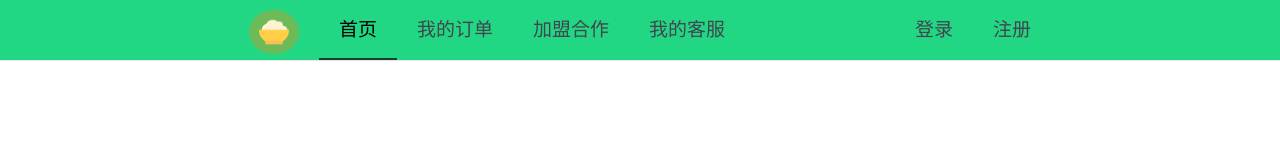
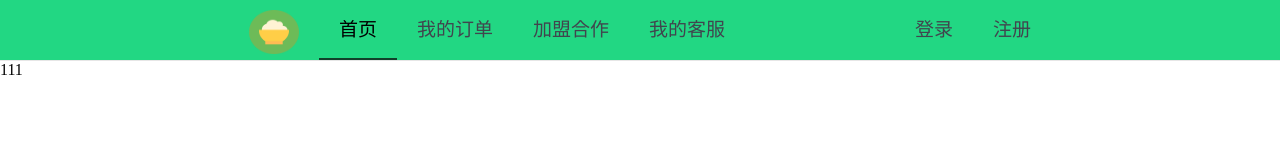
Before and after one commit to xiaolengge/GUOFENG, a Vue app in the folder web/: page / in a window 1280 px wide. Shown: the top 160 px of the page. Built offline with nearby package versions, Linux system fonts and the light colour scheme.

Commit message:
修改了小小的冲突

```diff
--- a/web/src/App.vue
+++ b/web/src/App.vue
@@ -1,6 +1,7 @@
 <template>
   <div id="app">
 		<vheader></vheader>
+		<lbody></lbody>
   </div>
 </template>
 
--- a/web/src/main.js
+++ b/web/src/main.js
@@ -5,9 +5,11 @@ import router from './router'
 import store from './store'
 import './plugins/element.js'
 import Header from './components/Header.vue'
+import lbody from './components/lBody.vue'
 
 Vue.config.productionTip = false
 Vue.component('vheader',Header);
+Vue.component('lbody',lbody);//注册成为全局组件
 new Vue({
   router,
   store,
```
